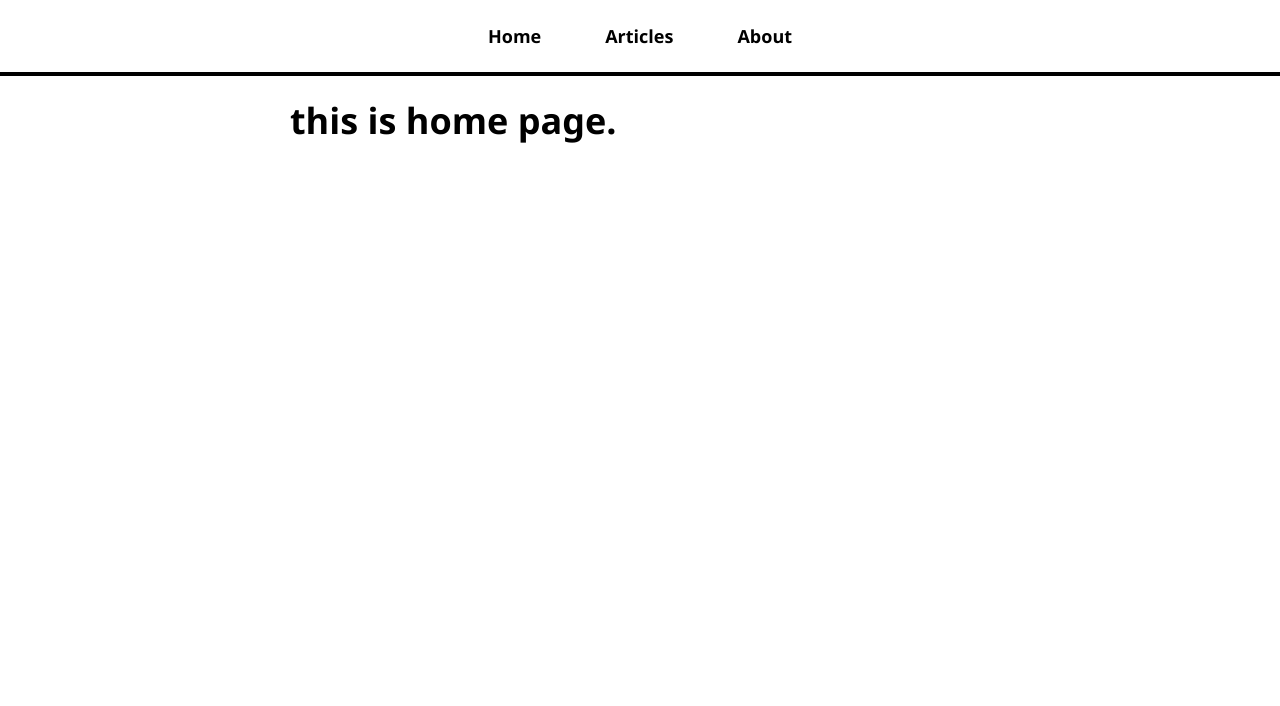
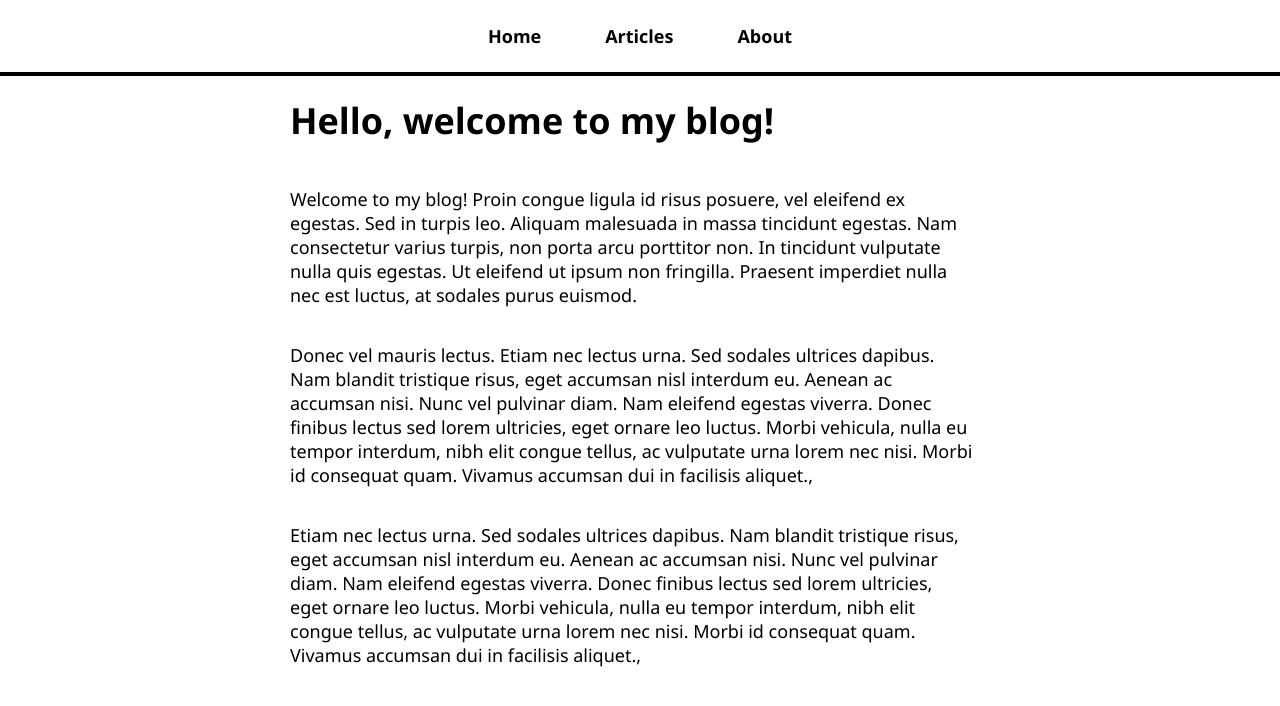
Before and after one commit to boraneak/blog, a React (Create React App) app: page / in a window 1280 px wide. Shown: the top 706 px of the page. Built offline with nearby package versions, Linux system fonts and the light colour scheme.

Commit message:
add content to home & about page

```diff
--- a/src/pages/AboutPage.js
+++ b/src/pages/AboutPage.js
@@ -1,8 +1,33 @@
 const AboutPage = () => {
   return (
-    <div>
-      <h1>this is about page. </h1>
-    </div>
-  )
+      <>
+      <h1>About Me</h1>
+      <p>
+          Welcome to my blog! Proin congue
+          ligula id risus posuere, vel eleifend ex egestas. Sed in turpis leo.
+          Aliquam malesuada in massa tincidunt egestas. Nam consectetur varius turpis,
+          non porta arcu porttitor non. In tincidunt vulputate nulla quis egestas. Ut
+          eleifend ut ipsum non fringilla. Praesent imperdiet nulla nec est luctus, at
+          sodales purus euismod.
+      </p>
+      <p>
+          Donec vel mauris lectus. Etiam nec lectus urna. Sed sodales ultrices dapibus.
+          Nam blandit tristique risus, eget accumsan nisl interdum eu. Aenean ac accumsan
+          nisi. Nunc vel pulvinar diam. Nam eleifend egestas viverra. Donec finibus lectus
+          sed lorem ultricies, eget ornare leo luctus. Morbi vehicula, nulla eu tempor
+          interdum, nibh elit congue tellus, ac vulputate urna lorem nec nisi. Morbi id
+          consequat quam. Vivamus accumsan dui in facilisis aliquet.,
+      </p>
+      <p>
+          Etiam nec lectus urna. Sed sodales ultrices dapibus.
+          Nam blandit tristique risus, eget accumsan nisl interdum eu. Aenean ac accumsan
+          nisi. Nunc vel pulvinar diam. Nam eleifend egestas viverra. Donec finibus lectus
+          sed lorem ultricies, eget ornare leo luctus. Morbi vehicula, nulla eu tempor
+          interdum, nibh elit congue tellus, ac vulputate urna lorem nec nisi. Morbi id
+          consequat quam. Vivamus accumsan dui in facilisis aliquet.,
+      </p>
+  </>
+  );
 }
+
 export default AboutPage;
--- a/src/pages/HomePage.js
+++ b/src/pages/HomePage.js
@@ -1,8 +1,31 @@
-const HomePage = () => {
-  return (
-    <div>
-      <h1>this is home page. </h1>
-    </div>
-  )
-}
+const HomePage = () => (
+  <>
+  <h1>Hello, welcome to my blog!</h1>
+  <p>
+      Welcome to my blog! Proin congue
+      ligula id risus posuere, vel eleifend ex egestas. Sed in turpis leo.
+      Aliquam malesuada in massa tincidunt egestas. Nam consectetur varius turpis,
+      non porta arcu porttitor non. In tincidunt vulputate nulla quis egestas. Ut
+      eleifend ut ipsum non fringilla. Praesent imperdiet nulla nec est luctus, at
+      sodales purus euismod.
+  </p>
+  <p>
+      Donec vel mauris lectus. Etiam nec lectus urna. Sed sodales ultrices dapibus.
+      Nam blandit tristique risus, eget accumsan nisl interdum eu. Aenean ac accumsan
+      nisi. Nunc vel pulvinar diam. Nam eleifend egestas viverra. Donec finibus lectus
+      sed lorem ultricies, eget ornare leo luctus. Morbi vehicula, nulla eu tempor
+      interdum, nibh elit congue tellus, ac vulputate urna lorem nec nisi. Morbi id
+      consequat quam. Vivamus accumsan dui in facilisis aliquet.,
+  </p>
+  <p>
+      Etiam nec lectus urna. Sed sodales ultrices dapibus.
+      Nam blandit tristique risus, eget accumsan nisl interdum eu. Aenean ac accumsan
+      nisi. Nunc vel pulvinar diam. Nam eleifend egestas viverra. Donec finibus lectus
+      sed lorem ultricies, eget ornare leo luctus. Morbi vehicula, nulla eu tempor
+      interdum, nibh elit congue tellus, ac vulputate urna lorem nec nisi. Morbi id
+      consequat quam. Vivamus accumsan dui in facilisis aliquet.,
+  </p>
+  </>
+);
+
 export default HomePage;
```
